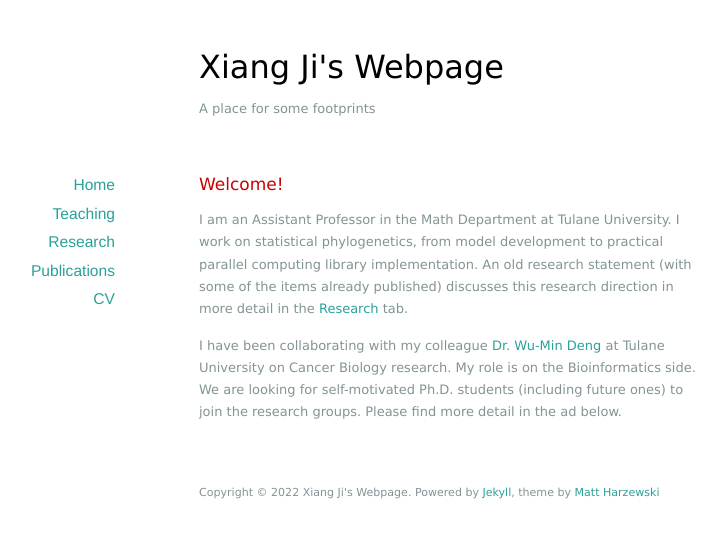
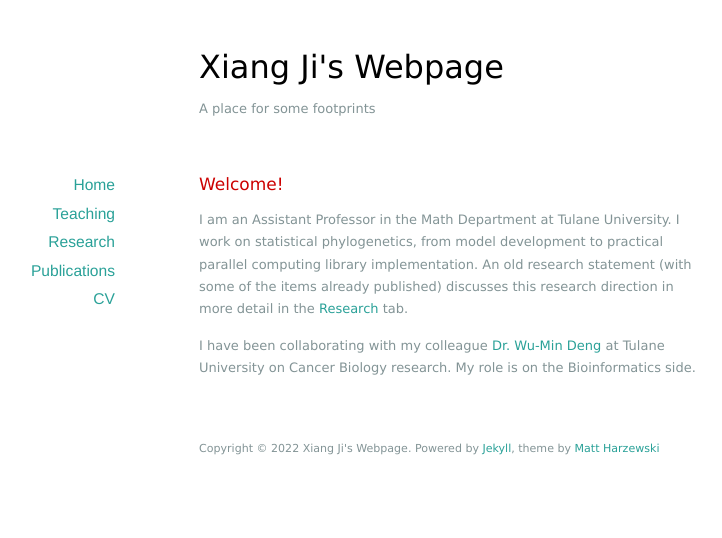
Before and after one commit to xiang-ji-ncsu/xiang-ji-ncsu.github.io, a Jekyll site: the page built from index.markdown, in a window 1280 px wide. Shown: the top 538 px of the page, without its empty margins (191-913 px from the left). Built offline with Jekyll 4.4.1, drawn with Linux system fonts in a browser that asks for light colours.

Commit message:
front page edit

```diff
--- a/index.markdown
+++ b/index.markdown
@@ -9,7 +9,7 @@ title: Xiang Ji  汲翔
 I am an Assistant Professor in the Math Department at Tulane University.
 I work on statistical phylogenetics, from model development to practical parallel computing library implementation.  An old research statement (with some of the items already published) discusses this research direction in more detail in the [Research](./Publication/index.html) tab.
 
-I have been collaborating with my colleague [Dr. Wu-Min Deng](https://medicine.tulane.edu/departments/biochemistry-molecular-biology-deng-lab-tulane-cancer-center-tulane-center-aging/all) at Tulane University on Cancer Biology research.  My role is on the Bioinformatics side.  We are looking for self-motivated Ph.D. students (including future ones) to join the research groups.  Please find more detail in the ad below.
+I have been collaborating with my colleague [Dr. Wu-Min Deng](https://medicine.tulane.edu/departments/biochemistry-molecular-biology-deng-lab-tulane-cancer-center-tulane-center-aging/all) at Tulane University on Cancer Biology research.  My role is on the Bioinformatics side.
 
 <!--<div style="text-align:center">
 <iframe src="https://docs.google.com/document/d/e/2PACX-1vQTcrmCHhU0DJY3umkdX7TFuDXzSyDF_ampqFZz_iGyk6HhwMd_mA3GfiCY6s7KHLqBb-9StWXrs_rw/pub?embedded=true" style="width:612px; height:792px;" frameborder="0"></iframe>
```
